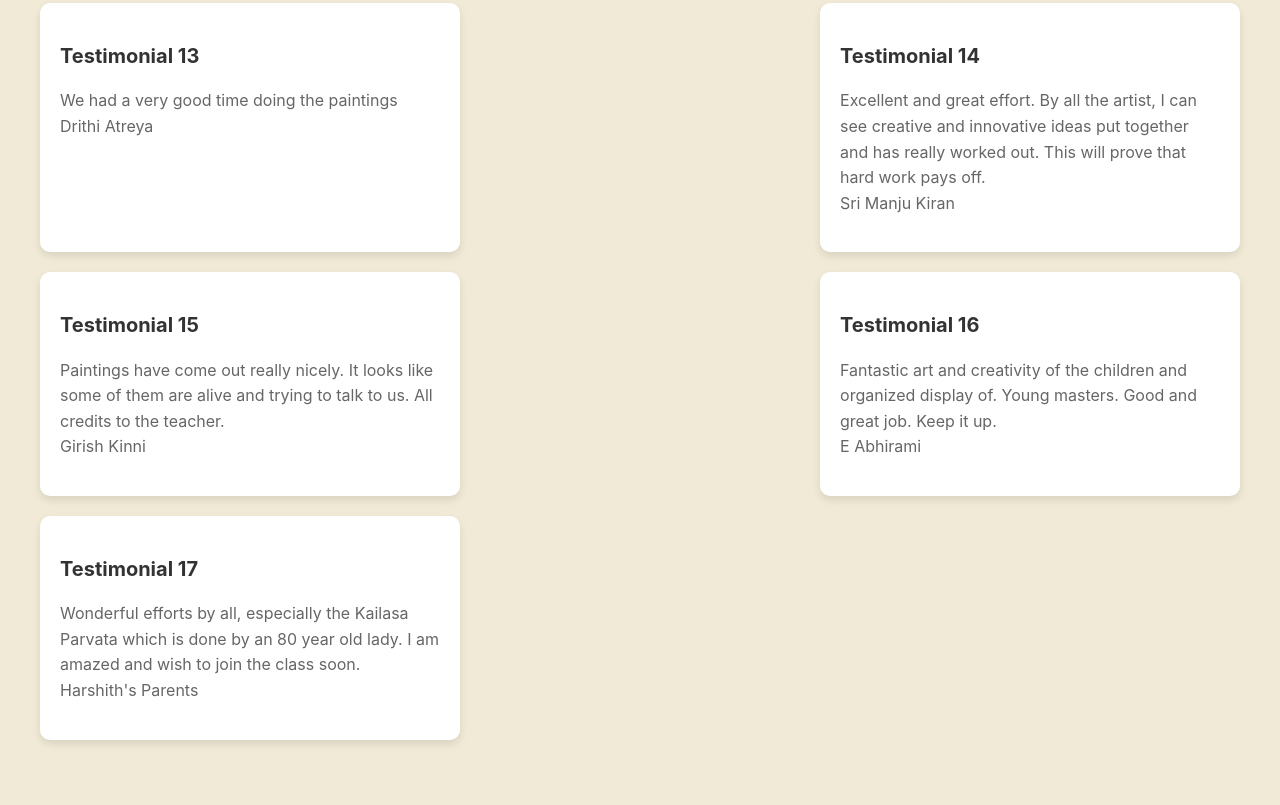
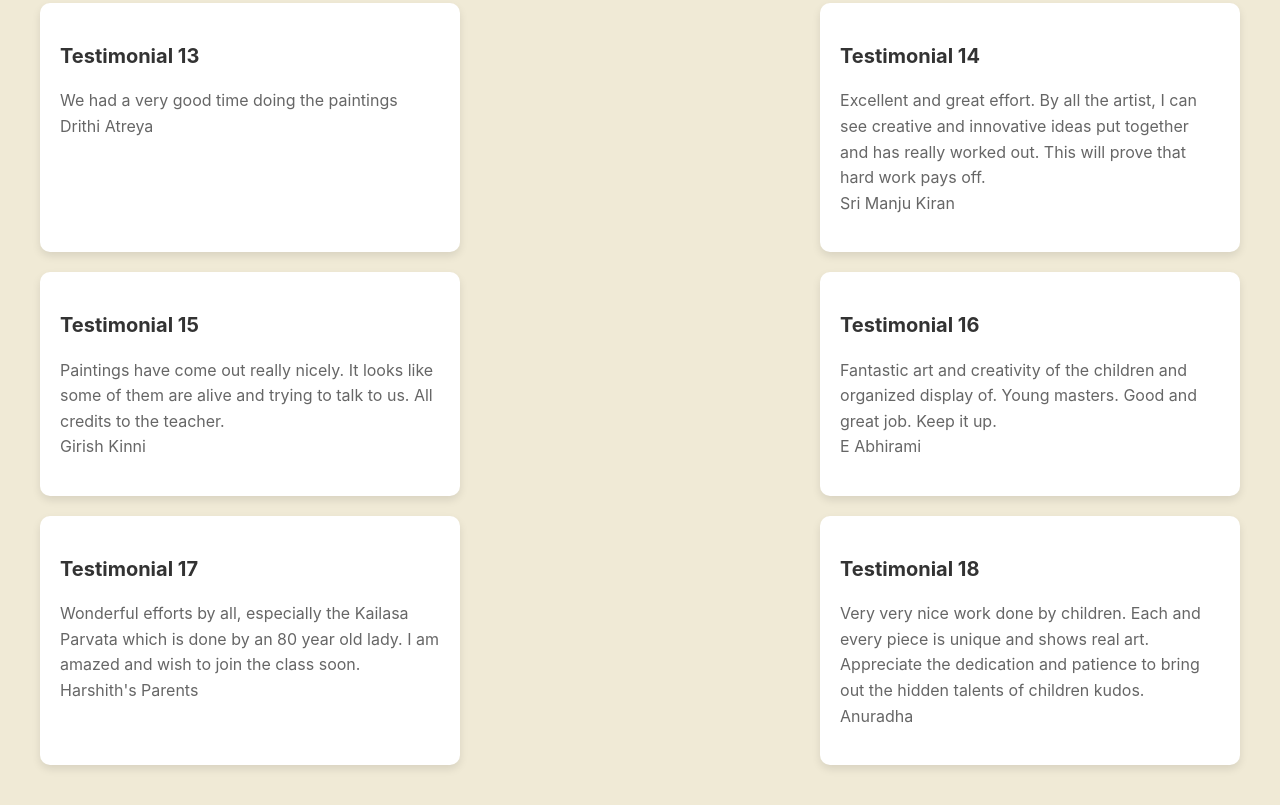
Before and after one commit to MeenaLonday/website, a plain HTML site: page hi.html in a window 1280 px wide. Shown: the part 1990-2795 px from the top of the page. Before the commit the page ends 2770 px from the top, so only its background shows below. Drawn offline with Linux system fonts and the light colour scheme.

Commit message:
Update hi.html

```diff
--- a/hi.html
+++ b/hi.html
@@ -122,6 +122,10 @@
         <h2>Testimonial 17</h2>
         <p>Wonderful efforts by all, especially the Kailasa Parvata which is done by an 80 year old lady. I am amazed and wish to join the class soon.<br> Harshith's Parents</p>
     </div>
+     <div class="testimonial">
+        <h2>Testimonial 18</h2>
+        <p>Very very nice work done by children. Each and every piece is unique and shows real art. Appreciate the dedication and patience to bring out the hidden talents of children kudos.<br> Anuradha </p>
+    </div>
 
 </div>
 
```
